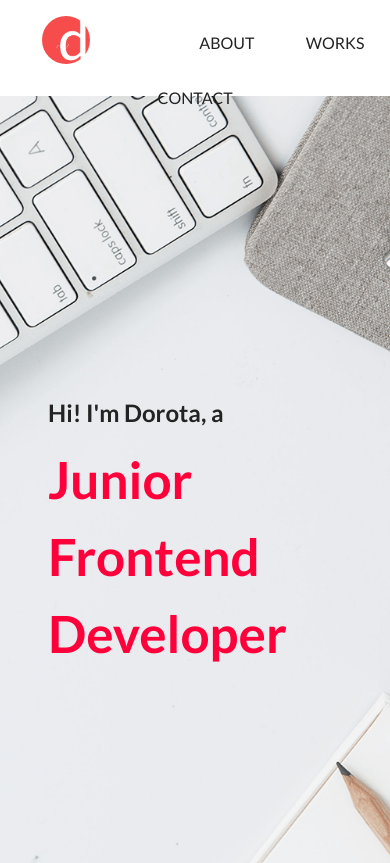
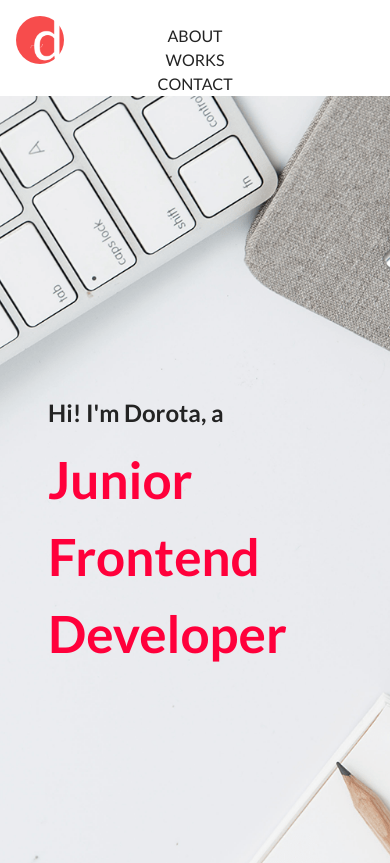
Before and after one commit to dodi-dodi/dodi-dodi.github.io, a plain HTML site: page index.html in a window 390 px wide. Shown: the top 863 px of the page. Drawn offline with Linux system fonts and the light colour scheme.

Commit message:
fixed navbar in desktop

```diff
--- a/index.html
+++ b/index.html
@@ -14,19 +14,15 @@
 <header>
     <nav>
         <div class="container">
-            <div class="navbar">
+            <div class="logo-container">
+                <img src="images/logo.png" class="logo-size" alt="logo">
+            </div>
             <div class="main-menu-content" id="menu-container">
                 <ul id="main-menu">
-                        <li class="logo-position">
-                        <img src="images/logo.png" class="logo-size" alt="logo">
-                        </li>
                     <li><span class="menu-animation"><a href="#"></a>ABOUT</span></li>
                     <li><span class="menu-animation"><a href=" #"></a>WORKS</span></li>
                     <li><span class="menu-animation"><a href=" #"></a>CONTACT</span></li>
                 </ul>
-                </div>
-
-
             </div>
         </div>
     </nav>
--- a/scss/_core.scss
+++ b/scss/_core.scss
@@ -17,8 +17,9 @@ nav {
   top: 0;
   width: 100%;
   ul {
+    position: relative;
     @extend .flex;
-    @extend .flex-justify-center;
+    @extend .flex-justify-end;
     @extend .flex-align-center;
     list-style: none;
     padding: 0;
@@ -28,13 +29,12 @@ nav {
     li {
       padding: 0 1.6rem;
       cursor: pointer;
-
     }
   }
 }
 
-.logo-position {
-  margin-right: auto;
+.logo-container {
+  position: absolute;
 }
 
 .logo-size {
@@ -42,10 +42,6 @@ nav {
   height: 5rem;
   padding: 1rem;
   border-radius: 50%;
-}
-
-.slicknav_menu {
-  display: none;
 }
 
 /****** ANIMATION FOR MENU ******/
--- a/scss/_media.scss
+++ b/scss/_media.scss
@@ -1,9 +1,6 @@
 /****** MEDIA QUERIES ******/
 
 @media (max-width: 576px) {
-  .flex-column {
-    flex-direction: column;
-  }
   .img-container {
     flex: 100%;
     max-height: 21rem;
@@ -18,6 +15,24 @@
     display: block;
     margin: 0 3rem;
   }
+
+  nav {
+    ul {
+      flex-direction: column;
+      list-style: none;
+      padding: 0;
+      margin: 0 auto;
+      height: 6rem;
+
+      li {
+        padding: 0;
+        cursor: pointer;
+
+      }
+    }
+  }
+
+
 }
 
 @media (max-width: 768px) {
--- a/scss/_utils.scss
+++ b/scss/_utils.scss
@@ -28,6 +28,9 @@ $margin-section: 7rem;
 .flex-justify-center {
   justify-content: center;
 }
+.flex-justify-end {
+  justify-content: flex-end;
+}
 
 .flex-justify-space-between {
   justify-content: space-between;
```
Also changed, not shown: main.css. Lines whose indentation alone changed are shown as unchanged.
